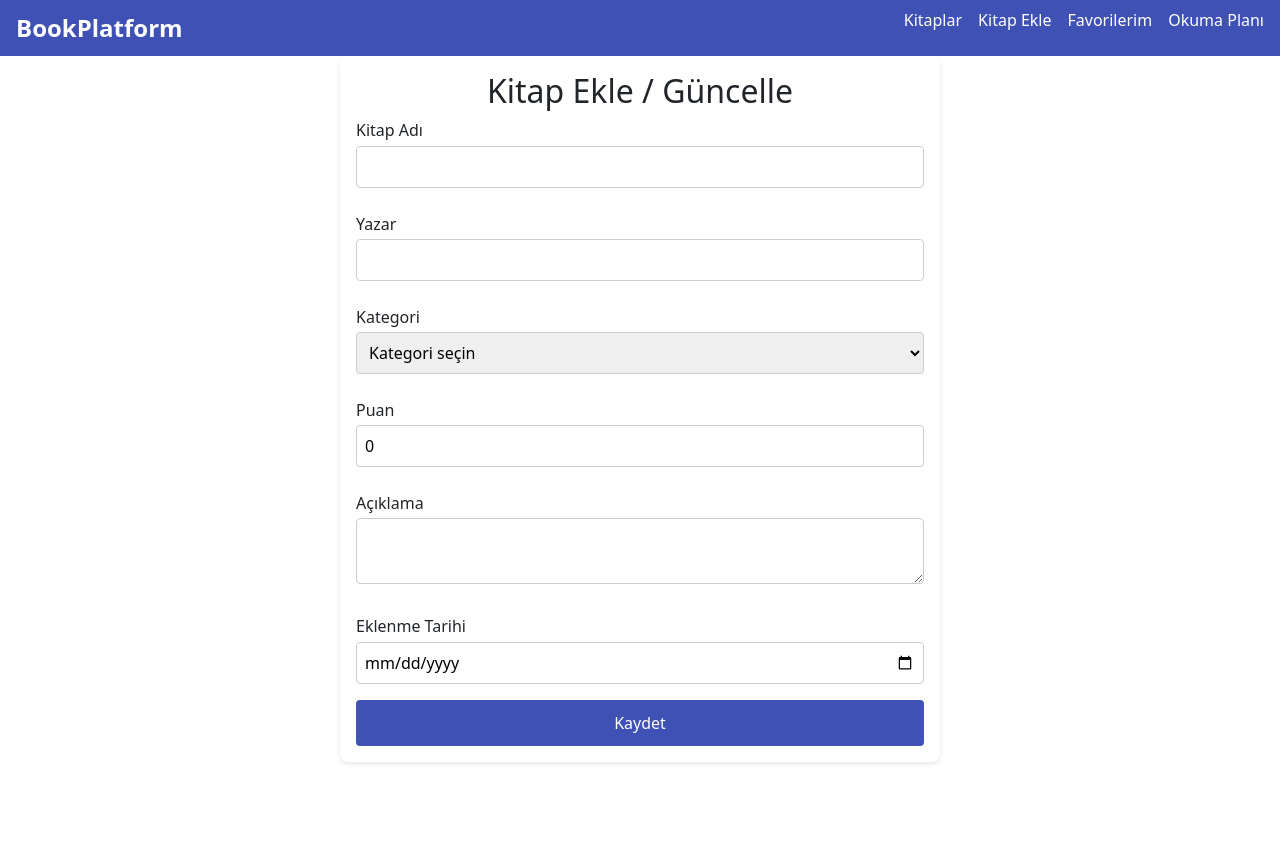
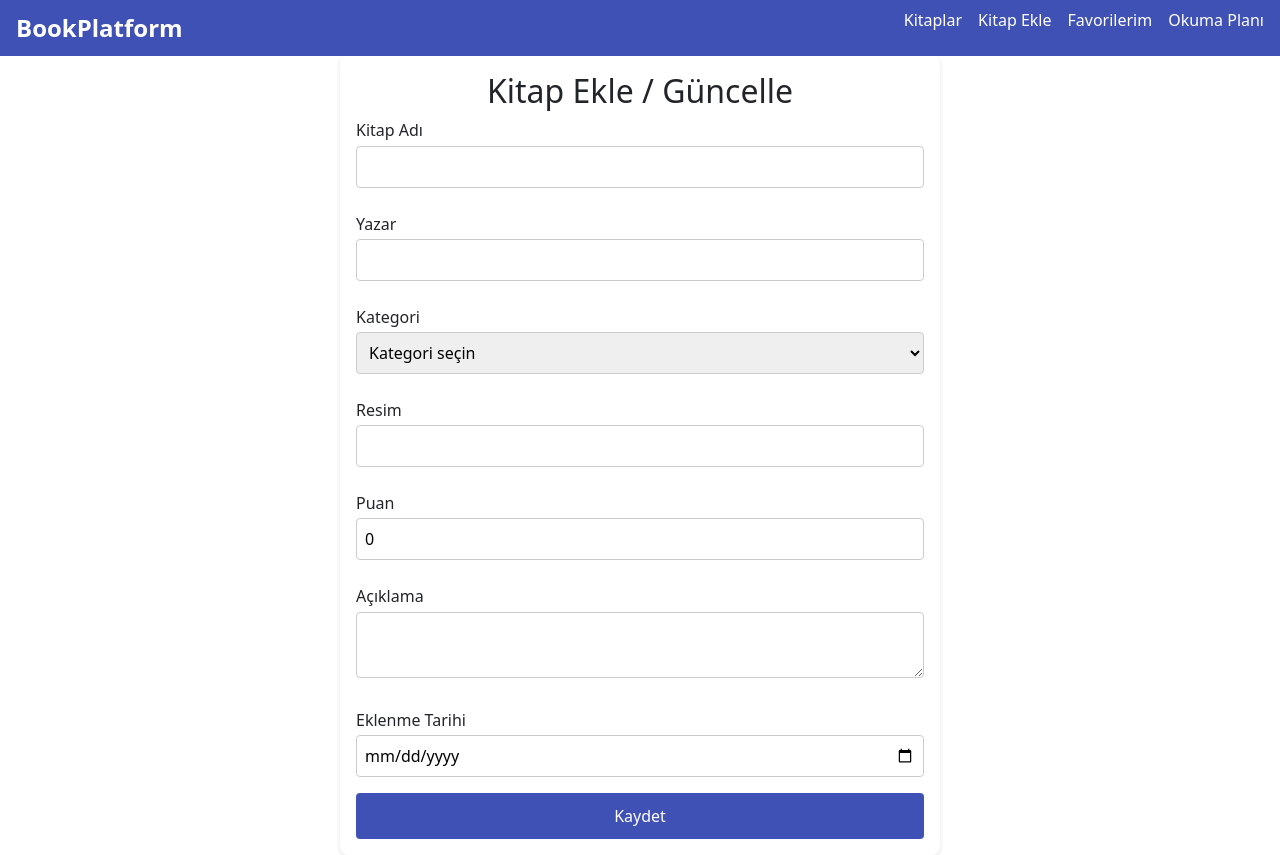
Before and after one commit to OnurBaha/BookShelf_Front-End, an Angular app: page /add-book in a window 1280 px wide. Before the commit the page ends 800 px from the top, so only its background shows below. Built offline with nearby package versions, Linux system fonts and the light colour scheme.

Commit message:
added bookImage

```diff
--- a/src/app/pages/book/add-book/add-book.component.html
+++ b/src/app/pages/book/add-book/add-book.component.html
@@ -20,6 +20,10 @@
       <option>Biyografi</option>
     </select>
     <div *ngIf="category.invalid && category.touched" class="error">Kategori seçin.</div>
+
+    <label for="bookImage">Resim</label>
+    <input type="text" id="bookImage" name="bookImage" [(ngModel)]="book.bookImage" required #bookImage="ngModel" />
+    <div *ngIf="bookImage.invalid && bookImage.touched" class="error">Bir Resim Adresi Gerekli</div>
 
     <label for="rating">Puan</label>
     <input type="number" id="rating" name="rating" [(ngModel)]="book.rating" min="1" max="100" required #rating="ngModel" />
--- a/src/app/pages/book/add-book/add-book.component.ts
+++ b/src/app/pages/book/add-book/add-book.component.ts
@@ -19,6 +19,7 @@ export class AddBookComponent implements OnInit {
     name: '',
     author: '',
     category: '',
+    bookImage: '',
     rating: 0,
     isRead: false,
     isFavorite: false,
--- a/src/app/pages/book/book-list/book-list.component.html
+++ b/src/app/pages/book/book-list/book-list.component.html
@@ -27,9 +27,11 @@
     class="card"
     *ngFor="let book of books | categoryFilter: selectedCategory | sort: sortOption:'asc'"
   >
+    <img src={{book.bookImage}} alt="">
     <h3>{{ book.name }}</h3>
     <p>{{ book.author }}</p>
     <div class="rating">Puan: {{ book.rating }}</div>
+    <p>{{book.description}}</p>
     <button (click)="viewDetails(book.id)">Detaylar</button>
     <button
       (click)="toggleFavorite(book)"
```
Also changed, not shown: src/app/models/book.model.ts (+7 -0 lines).
